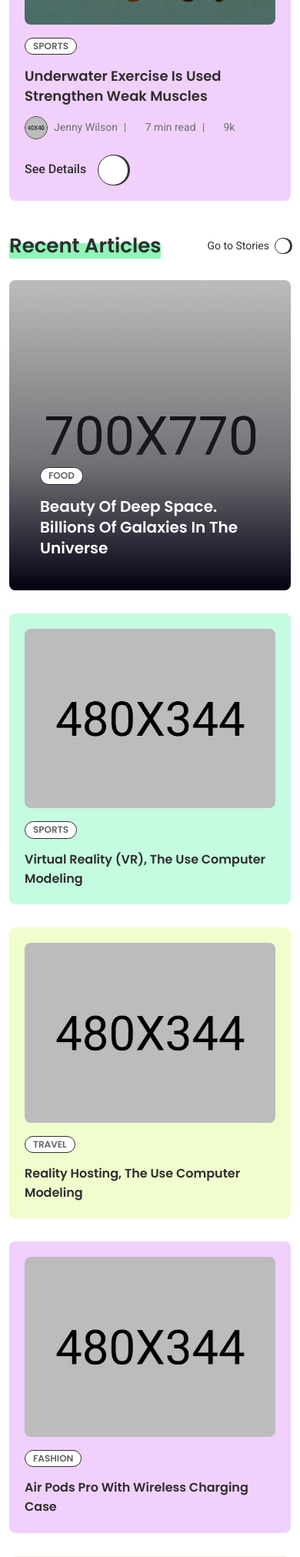
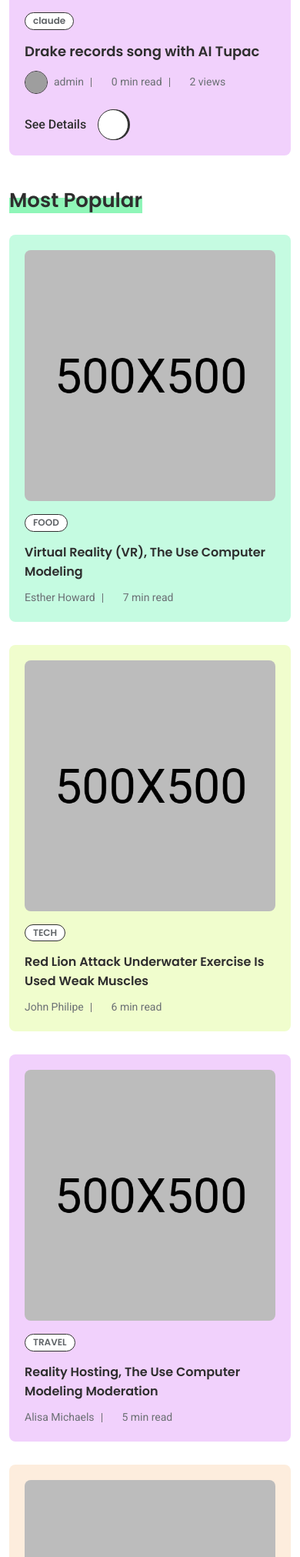
Before and after one commit to cuplyk/nefelibata, a Django app: page / in a window 390 px wide. Shown: the part 2880-4903 px from the top of the page at 77% size. Run offline with Django 5.2, Linux system fonts and the light colour scheme; data comes from the database, SQL or seed files in the repository; both versions use the stored data as it was after the commit; some libraries are stand-ins or nearby versions; some web fonts are replaced; grey boxes are pictures that could not be loaded.

Commit message:
fixed issues, models to support the updated views and templates

```diff
--- a/blog/models.py
+++ b/blog/models.py
@@ -30,7 +30,8 @@ class Post(models.Model):
     image = models.ImageField(upload_to='post_images/', null=True, blank=True)
     updated_on = models.DateTimeField(auto_now=True)
     created_on = models.DateTimeField(auto_now_add=True)
-    reading_time = models.IntegerField(default=0)
+    views_count = models.PositiveIntegerField(default=0)  # Add this field to track views
+    reading_time = models.PositiveIntegerField(default=1)
 
     class Meta:
         ordering = ['-created_on']
--- a/blog/templates/blog/blog_index.html
+++ b/blog/templates/blog/blog_index.html
@@ -16,22 +16,8 @@
         {% include "home_section_layout/section_start.html" %}
 
         {% include "home_section_layout/modern_topstories.html" %}
-        {% include "home_section_layout/modern_recent_articles.html" %}
-        {% include "home_section_layout/modern_top_videos.html" %}
+
         {% include "home_section_layout/modern_most_popular.html" %}
-        {% include "home_section_layout/modern_tag_articles.html" %}
-        {% include "home_section_layout/modern_subscribe.html" %}
-
-
-
-
-
-
-
-        {% include "home_section_layout/section_latest_stories.html" %}
-        {% include "home_section_layout/section_top_videos.html" %}
-        {% include "home_section_layout/section_latest_stories_vertical.html" %}
-
 
 
 
@@ -46,7 +32,7 @@
             </div>
             <div class="row sticky-coloum-wrap">
                 <div class="col-lg-8 sticky-coloum-item">
-                    <div class="pe-lg-4">
+                    <div class="pe-lg-10">
                         <div class="box-border-dark-1 padding-20 bg-color-old-lace radius-default">
                             <div class="row g-3 child-bottom-border color-dark-1-fixed">
                                 {% for post in posts %}
--- a/blog/templates/home_section_layout/modern_category_area.html
+++ b/blog/templates/home_section_layout/modern_category_area.html
@@ -11,7 +11,7 @@
                 <div class="single-slide">
                     <div class="category-box-layout2 figure-scale-animation">
                         <div class="figure-holder radius-default">
-                            <a href="{% url 'archive-layout' tag.name %}" class="link-wrap img-height-100">
+                            <a href="{% url 'archive_layout' tag.name %}" class="link-wrap img-height-100">
                                 {% if tag.icon %}
                                     <img width="180" height="130" src="{{ tag.icon.url }}" alt="{{ tag.name }}">
                                 {% else %}
@@ -21,7 +21,7 @@
                             <div class="entry-category style-4 color-dark-1-fixed">
                                 <ul>
                                     <li>
-                                        <a href="{% url 'archive-layout' tag.name %}">{{ tag.name }}</a>
+                                        <a href="{% url 'archive_layout' tag.name %}">{{ tag.name }}</a>
                                     </li>
                                 </ul>
                             </div>
--- a/blog/templates/home_section_layout/modern_recent_articles.html
+++ b/blog/templates/home_section_layout/modern_recent_articles.html
@@ -6,7 +6,7 @@
 <section class="post-wrap-layout20 space-top-50 space-bottom-60 bg-color-light-1 transition-default">
     <div class="container">
         <div class="section-heading heading-style-1">
-            <h2 class="title">Recent Articles</h2>
+
             <a href="archive-layout1.html" class="link-wrap">Go to Stories <span class="icon-holder"><i class="regular-arrow-right"></i></span> </a>
         </div>
         <div class="row g-3">
--- a/blog/templates/home_section_layout/modern_topstories.html
+++ b/blog/templates/home_section_layout/modern_topstories.html
@@ -1,111 +1,56 @@
 {% load static %}
-
-<!--=====================================-->
-<!--=          Post Area Start          =-->
-<!--=====================================-->
+<!-- Top Stories Section -->
 <section class="post-wrap-layout21 space-top-50 bg-color-light-1 transition-default">
     <div class="container">
         <div class="section-heading heading-style-1">
             <h2 class="title">Top Stories</h2>
-            <a href="archive-layout1.html" class="link-wrap">Go to Stories <span class="icon-holder"><i class="regular-arrow-right"></i></span> </a>
+
         </div>
         <div class="row g-3">
+            {% for post in most_viewed_posts %}
             <div class="col-lg-4">
-                <div class="post-box-layout4 radius-default padding-20 bg-color-old-lace box-shadow-large shadow-style-2 box-border-dark-1 no-border transition-default">
+                <div class="post-box-layout4 radius-default padding-20 bg-color-{% cycle 'old-lace' 'mimosa' 'selago' %} box-shadow-large shadow-style-2 box-border-dark-1 no-border transition-default">
                     <div class="figure-holder radius-default">
-                        <a href="post-format-default.html" class="link-wrap img-height-100"><img width="660" height="470" src="{% static "media/blog/post7.jpeg" %}" alt="Post"></a>
+                        <a href="{% url 'article_detail' slug=post.slug %}" class="link-wrap img-height-100">
+                            {% if post.image %}
+                            <img width="660" height="470" src="{{ post.image.url }}" alt="{{ post.title }}">
+                            {% else %}
+                            <img width="660" height="470" src="{% static 'media/blog/default.jpg' %}" alt="{{ post.title }}">
+                            {% endif %}
+                        </a>
                     </div>
                     <div class="content-holder">
                         <div class="entry-category style-2 color-dark-1-fixed">
                             <ul>
+                                {% for tag in post.tags.all %}
                                 <li>
-                                    <a href="archive-layout1.html">FOOD</a>
+                                    <a href="#">{{ tag }}</a>
                                 </li>
+                                {% endfor %}
                             </ul>
                         </div>
-                        <h3 class="entry-title color-dark-1-fixed underline-animation"><a href="post-format-default.html" class="link-wrap">Smarter Food Choices 101 Tips For Busy Women</a></h3>
+                        <h3 class="entry-title color-dark-1-fixed underline-animation">
+                            <a href="{% url 'article_detail' slug=post.slug %}" class="link-wrap">{{ post.title }}</a>
+                        </h3>
                         <ul class="entry-meta color-dark-1-fixed">
                             <li class="post-author">
-                                <a href="author.html">
-                                    <img src="assets/media/blog/profile1.webp" alt="Author">
-                                    Sergio Pliego
+                                <a href="#">
+                                    <img src="{% static 'media/blog/profile_placeholder.webp' %}" alt="Author">
+                                    {{ post.author }}
                                 </a>
                             </li>
                             <li>
-                                <i class="regular-clock-circle"></i>3 min read
+                                <i class="regular-clock-circle"></i>{{ post.reading_time }} min read
                             </li>
                             <li>
-                                <i class="regular-eye"></i>9k
+                                <i class="regular-eye"></i>{{ post.views_count }} views
                             </li>
                         </ul>
-                        <a href="post-format-default.html" class="btn-text color-dark-1-fixed">See Details<span class="icon-holder"><i class="regular-arrow-right"></i></span> </a>
+                        <a href="{% url 'article_detail' slug=post.slug %}" class="btn-text color-dark-1-fixed">See Details<span class="icon-holder"><i class="regular-arrow-right"></i></span></a>
                     </div>
                 </div>
             </div>
-            <div class="col-lg-4">
-                <div class="post-box-layout4 radius-default padding-20 bg-color-mimosa box-shadow-large shadow-style-2 box-border-dark-1 no-border transition-default">
-                    <div class="figure-holder radius-default">
-                        <a href="post-format-default.html" class="link-wrap img-height-100"><img width="660" height="470" src="{% static "media/blog/post7.jpeg" %}" alt="Post"></a>
-                    </div>
-                    <div class="content-holder">
-                        <div class="entry-category style-2 color-dark-1-fixed">
-                            <ul>
-                                <li>
-                                    <a href="archive-layout1.html">DESIGN</a>
-                                </li>
-                            </ul>
-                        </div>
-                        <h3 class="entry-title color-dark-1-fixed underline-animation"><a href="post-format-default.html" class="link-wrap">Air Pods Pro With Wireless Charging Case</a></h3>
-                        <ul class="entry-meta color-dark-1-fixed">
-                            <li class="post-author">
-                                <a href="author.html">
-                                    <img src="assets/media/blog/profile2.webp" alt="Author">
-                                    Kristin Watson
-                                </a>
-                            </li>
-                            <li>
-                                <i class="regular-clock-circle"></i>9 min read
-                            </li>
-                            <li>
-                                <i class="regular-eye"></i>9k
-                            </li>
-                        </ul>
-                        <a href="post-format-default.html" class="btn-text color-dark-1-fixed">See Details<span class="icon-holder"><i class="regular-arrow-right"></i></span> </a>
-                    </div>
-                </div>
-            </div>
-            <div class="col-lg-4">
-                <div class="post-box-layout4 radius-default padding-20 bg-color-selago box-shadow-large shadow-style-2 box-border-dark-1 no-border transition-default">
-                    <div class="figure-holder radius-default">
-                        <a href="post-format-default.html" class="link-wrap img-height-100"><img width="660" height="470" src="{% static "media/blog/post7.jpeg" %}" alt="Post"></a>
-                    </div>
-                    <div class="content-holder">
-                        <div class="entry-category style-2 color-dark-1-fixed">
-                            <ul>
-                                <li>
-                                    <a href="archive-layout1.html">SPORTS</a>
-                                </li>
-                            </ul>
-                        </div>
-                        <h3 class="entry-title color-dark-1-fixed underline-animation"><a href="post-format-default.html" class="link-wrap">Underwater Exercise Is Used Strengthen Weak Muscles</a></h3>
-                        <ul class="entry-meta color-dark-1-fixed">
-                            <li class="post-author">
-                                <a href="author.html">
-                                    <img src="assets/media/blog/profile3.webp" alt="Author">
-                                    Jenny Wilson
-                                </a>
-                            </li>
-                            <li>
-                                <i class="regular-clock-circle"></i>7 min read
-                            </li>
-                            <li>
-                                <i class="regular-eye"></i>9k
-                            </li>
-                        </ul>
-                        <a href="post-format-default.html" class="btn-text color-dark-1-fixed">See Details<span class="icon-holder"><i class="regular-arrow-right"></i></span> </a>
-                    </div>
-                </div>
-            </div>
+            {% endfor %}
         </div>
     </div>
 </section>
--- a/blog/templates/share_layout/essential/modern_main_navbar.html
+++ b/blog/templates/share_layout/essential/modern_main_navbar.html
@@ -2,13 +2,15 @@
 
 <!-- Start Mainmenu Nav -->
 <div id="mobilemenu-popup" class="mobile-menu-wrap">
-    <div class="mobile-logo-wrap d-lg-none d-block">
+    <!--    <div class="mobile-logo-wrap d-lg-none d-block">
         <div class="logo-holder">
             <a href="{% url 'home' %}" class="link-wrap single-logo light-mode img-height-100" aria-label="Site Logo"><img width="131" height="47" src="assets/media/logo-dark.svg" alt="logo"></a>
             <a href="{% url 'home' %}" class="link-wrap single-logo dark-mode img-height-100" aria-label="Site Logo"><img width="131" height="47" src="assets/media/logo-light.svg" alt="logo" aria-label="Site Logo"></a>
         </div>
         <button aria-label="Offcanvas" type="button" class="mobile-close" data-bs-dismiss="offcanvas"><i class="regular-multiply-circle"></i></button>
     </div>
+    -->
+
     <nav id="dropdown" class="template-main-menu">
         <ul class="menu">
             <li class="menu-item menu-item-has-children">
--- a/blog/templates/share_layout/head_area.html
+++ b/blog/templates/share_layout/head_area.html
@@ -9,10 +9,10 @@
             <div class="d-flex align-items-center justify-content-between">
                 <div class="logo-holder">
                     <div class="d-md-block d-none">
-                        <a href="index.html" class="link-wrap desktop-logo img-height-100" aria-label="Site Logo"><img width="131" height="47" src="{% static "media/logo-dark.svg" %}" alt="logo"></a>
+                        <a href="{% url 'home' %}" class="link-wrap desktop-logo img-height-100" aria-label="Site Logo"><img width="131" height="47" src="{% static "media/logo-dark.svg" %}" alt="logo"></a>
                     </div>
                     <div class="d-md-none d-block">
-                        <a href="index.html" class="link-wrap mobile-logo img-height-100" aria-label="Site Logo"><img width="86" height="31" src="{% static "media/mobile-logo.svg" %}" alt="logo"></a>
+                        <a href="{% url 'home' %}" class="link-wrap mobile-logo img-height-100" aria-label="Site Logo"><img width="86" height="31" src="{% static "media/mobile-logo.svg" %}" alt="logo"></a>
                     </div>
                 </div>
                 <!-- Start Mainmenu Nav just the navbar with the logo and templates -->
--- a/blog/urls.py
+++ b/blog/urls.py
@@ -11,7 +11,7 @@ urlpatterns = [
     path("", IndexFirstListView.as_view(), name='home' ),
     path('image-test/', image_test_view, name='image_test'),
     path('arcticle/<slug:slug>/', ArticleDetailViews.as_view(), name='article_detail'),
-    path('archive/<str:tag_name>/', views.archive_layout, name='archive-layout'),
+    path('archive/<str:tag_name>/', views.archive_layout, name='archive_layout'),
 
 ]
 
--- a/blog/views.py
+++ b/blog/views.py
@@ -1,3 +1,4 @@
+from typing import Any
 from django.db.models.base import Model as Model
 from django.shortcuts import render
 from .models import Post, Tag
@@ -16,6 +17,7 @@ class IndexFirstListView(TemplateView):
         context = super().get_context_data(**kwargs)
         # Fetch the latest posts
         latest_posts = Post.objects.order_by('-created_on')[:4]
+        most_viewed_posts = Post.objects.order_by('-views_count')[:3]
 
         # Calculate reading time for each post
         for post in latest_posts:
@@ -26,6 +28,10 @@ class IndexFirstListView(TemplateView):
         # Fetch all tags
         tags = Tag.objects.all()
         context['tags'] = tags  # Assign tags to the context
+
+        # Fetch the most viewed posts
+        context['posts'] = latest_posts # Assign the latest posts to the context
+        context['most_viewed_posts'] = most_viewed_posts
         return context
 
 
@@ -38,8 +44,43 @@ class ArticleDetailViews(DetailView):
     slug_url_kwarg = 'slug'
 
     def get_object(self, queryset=None):
-        slug = self.kwargs.get(self.slug_url_kwarg)
-        return get_object_or_404(self.model, slug=slug)
+        # Get the post object based on the slug
+        post = get_object_or_404(Post, slug=self.kwargs[self.slug_url_kwarg])
+
+        # Increment the views count
+        post.views_count += 1
+        post.save()
+
+        # Calculate and set the reading time
+        post.reading_time = calculate_reading_time(post.content)
+
+        return post
+
+    def get_context_data(self, **kwargs):
+        context = super().get_context_data(**kwargs)
+        # Ensure reading_time is available in the context
+        context['reading_time'] = self.object.reading_time
+        return context
+
+
+
+
+
+
+
+
+
+
+
+
+
+
+
+
+
+
+
+
 
 
 def archive_layout(request, tag_name):
```
Also changed, not shown: blog/utils.py (+4 -26 lines), blog/migrations/0008_post_views_count_alter_post_reading_time.py (added), db.sqlite3, uploads/post_images/1_dXf38nlnR1XCbcrHxCK7nA.jpeg (added), uploads/post_images/954228.jpg (added).
